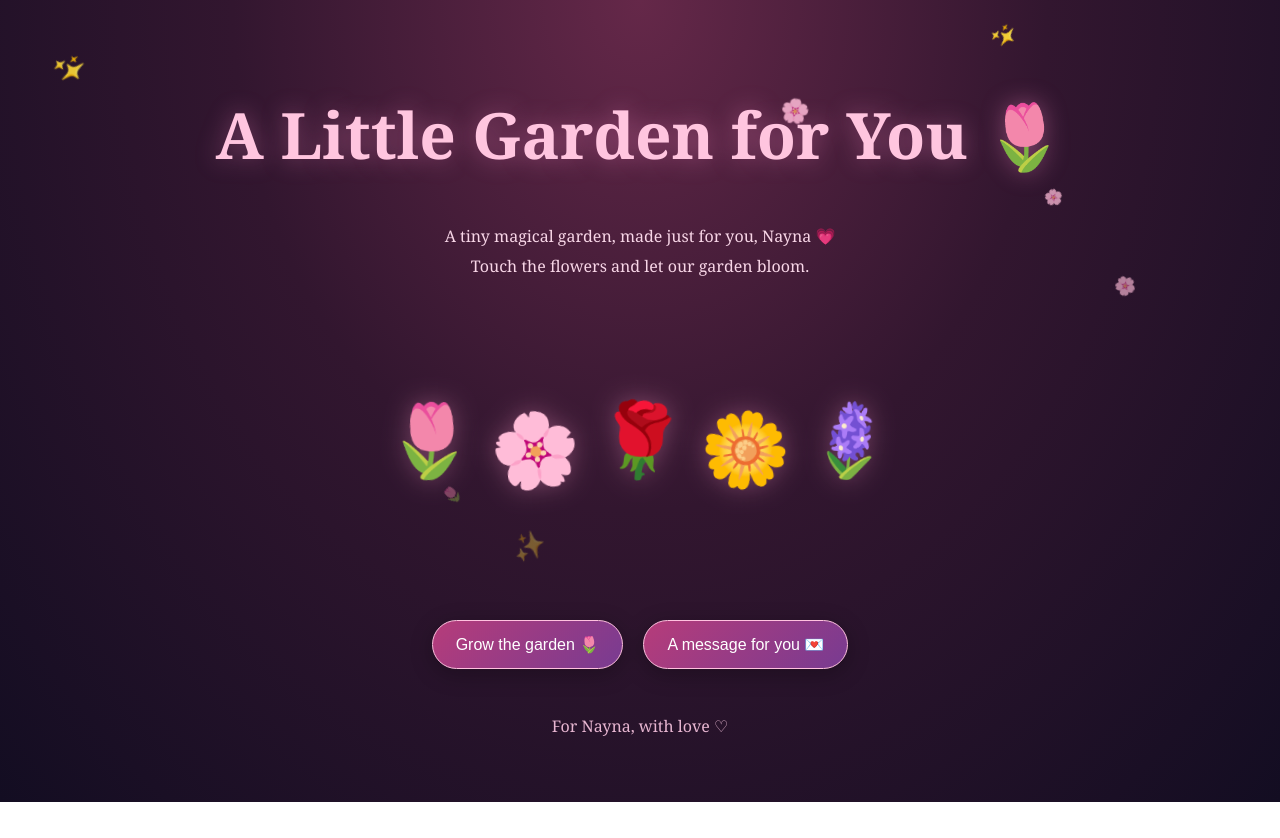
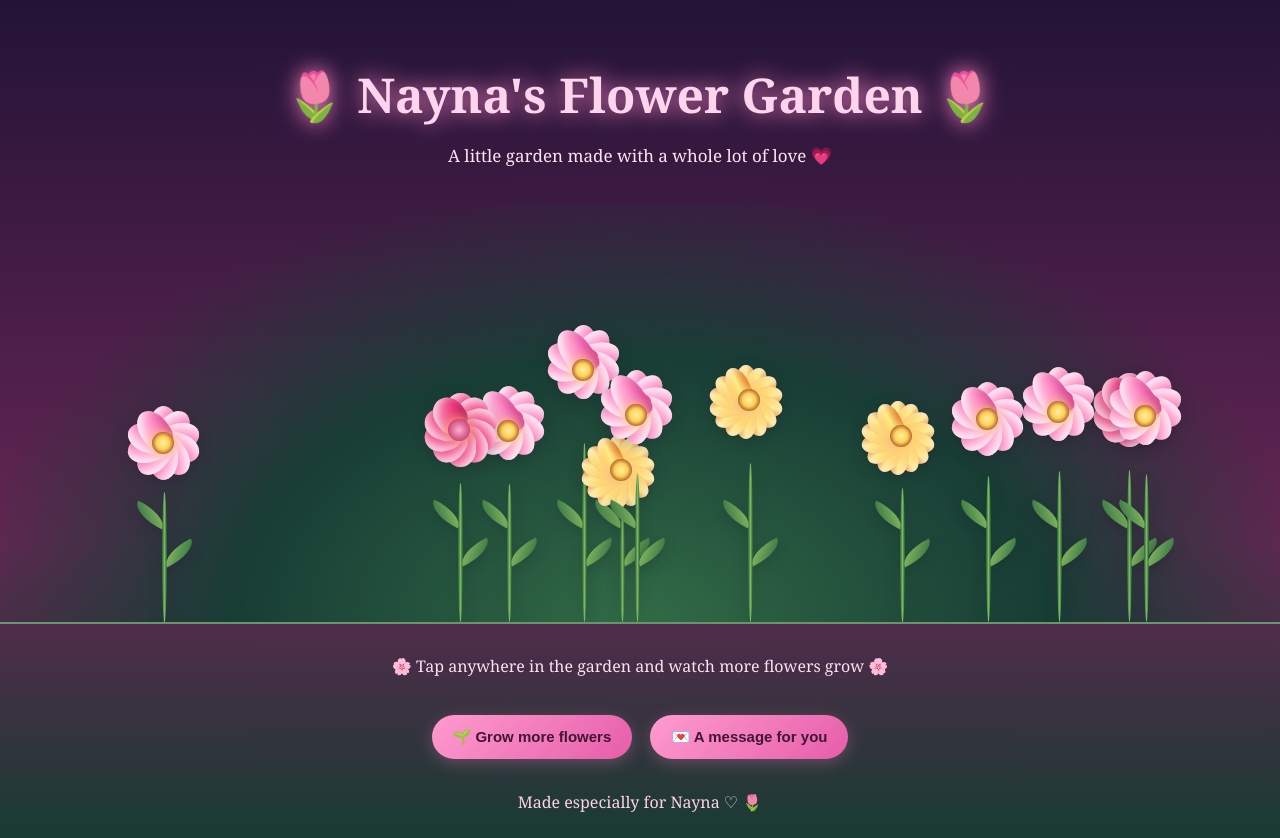
Before and after one commit to divyansh077707-cpu/nayna-flower-garden, a plain HTML site: page index.html in a window 1280 px wide. Before the commit the page ends 802 px from the top, so only its background shows below. Drawn offline with Linux system fonts and the light colour scheme.

Commit message:
Update index.html

```diff
--- a/index.html
+++ b/index.html
@@ -4,94 +4,288 @@
 <head>
 <meta charset="UTF-8">
 <meta name="viewport" content="width=device-width, initial-scale=1.0">
-<title>A Little Garden for Nayna 🌷</title>
+<title>Nayna's Flower Garden 🌷</title>
+
 <style>
-*{box-sizing:border-box}
-body{
- margin:0;min-height:100vh;overflow-x:hidden;
- font-family:Georgia,serif;color:#fff0f6;text-align:center;
- background:radial-gradient(ellipse at top,#652849 0%,#32162f 45%,#130d22 100%);
+* { box-sizing: border-box; }
+
+body {
+  margin: 0;
+  min-height: 100vh;
+  font-family: Georgia, serif;
+  color: #fff8fc;
+  text-align: center;
+  background: linear-gradient(#241337, #642653 65%, #183c32);
+  overflow-x: hidden;
 }
-main{position:relative;z-index:2;padding:48px 18px 65px}
-h1{font-size:clamp(2.3rem,8vw,4rem);color:#ffc5df;text-shadow:0 0 25px #ff8fca66}
-.subtitle{line-height:1.9;color:#f8d6e7}
-#garden{
- max-width:750px;min-height:280px;margin:25px auto;
- display:flex;flex-wrap:wrap;align-items:center;justify-content:center;gap:15px;
+
+header { padding: 30px 15px 10px; }
+
+h1 {
+  font-size: clamp(30px, 7vw, 48px);
+  color: #ffd4ed;
+  text-shadow: 0 0 22px #ff8ac8;
+  margin-bottom: 8px;
 }
-.flower{font-size:clamp(2.5rem,8vw,4.5rem);animation:sway 3s ease-in-out infinite;filter:drop-shadow(0 0 12px #ff9aca55)}
-.flower:nth-child(even){animation-delay:-1.2s}
-@keyframes sway{0%,100%{transform:rotate(-9deg) translateY(0)}50%{transform:rotate(9deg) translateY(-13px)}}
-button{
- padding:14px 23px;margin:8px;border:1px solid #ffc1df;border-radius:30px;
- background:linear-gradient(135deg,#b63c7a,#783b91);color:white;
- font-size:1rem;cursor:pointer;box-shadow:0 5px 22px #0004;
+
+.subtitle { color: #ffe5f3; font-size: 17px; }
+
+#garden {
+  position: relative;
+  height: 420px;
+  margin-top: 10px;
+  overflow: hidden;
+  cursor: crosshair;
+  background:
+    radial-gradient(ellipse at 50% 100%, #326b46 0%, #183d35 45%, transparent 75%);
+  border-bottom: 2px solid #66966a;
+  touch-action: manipulation;
 }
-button:hover{filter:brightness(1.15)}
-#letter{
- display:none;max-width:680px;margin:32px auto;padding:27px 23px;
- border:1px solid #f8afd6;border-radius:22px;background:#ffffff0c;
- box-shadow:0 0 35px #f56bab22;font-size:1.08rem;line-height:2;
- overflow-wrap:anywhere;animation:appear .8s ease;
+
+.flower {
+  position: absolute;
+  bottom: 0;
+  width: 76px;
+  height: 230px;
+  transform-origin: bottom center;
+  animation: grow .8s cubic-bezier(.2,.8,.3,1.2) both;
+  pointer-events: none;
+  filter: drop-shadow(0 4px 7px #130c2038);
 }
-#letter p{white-space:pre-wrap}
-@keyframes appear{from{opacity:0;transform:translateY(15px)}to{opacity:1;transform:translateY(0)}}
-.petal{position:fixed;top:-35px;z-index:1;pointer-events:none;animation:fall linear forwards}
-@keyframes fall{to{transform:translateY(110vh) rotate(540deg);opacity:0}}
-footer{color:#e7b6d1;margin-top:38px}
+
+@keyframes grow {
+  from { transform: scale(.05) rotate(-12deg); opacity: 0; }
+  to { transform: scale(1) rotate(0); opacity: 1; }
+}
+
+.stem {
+  position: absolute;
+  width: 5px;
+  height: 155px;
+  bottom: 0;
+  left: 37px;
+  border-radius: 100%;
+  background: linear-gradient(90deg, #28633b, #79b95e, #285638);
+}
+
+.leaf {
+  position: absolute;
+  width: 34px;
+  height: 16px;
+  bottom: 62px;
+  left: 37px;
+  background: linear-gradient(135deg, #9acb69, #23643c);
+  border-radius: 100% 0 100% 0;
+  transform: rotate(-25deg);
+}
+
+.leaf.two {
+  bottom: 100px;
+  left: 8px;
+  transform: scaleX(-1) rotate(-25deg);
+}
+
+.bloom {
+  position: absolute;
+  left: 38px;
+  top: 12px;
+  width: 0;
+  height: 0;
+}
+
+.petal {
+  position: absolute;
+  width: 29px;
+  height: 43px;
+  left: -14px;
+  top: -37px;
+  border-radius: 55% 55% 43% 43%;
+  transform-origin: 50% 37px;
+  background: linear-gradient(110deg, #fff0f8, #ff91c9 50%, #d93891);
+  box-shadow: inset -4px -4px 8px #b82b7438,
+              inset 3px 3px 6px #ffffff8a;
+}
+
+.center {
+  position: absolute;
+  width: 22px;
+  height: 22px;
+  border-radius: 50%;
+  left: -11px;
+  top: -11px;
+  background: radial-gradient(circle, #fff2a6 0%, #ffcf55 42%, #a85a2d 75%);
+  box-shadow: 0 0 12px #ffd66e;
+}
+
+.flower.tulip .petal {
+  width: 29px;
+  height: 49px;
+  top: -45px;
+  border-radius: 80% 80% 30% 30%;
+}
+
+.flower.sunflower .petal {
+  background: linear-gradient(90deg, #ffb52e, #fff08a, #ef8a18);
+  width: 22px;
+  height: 39px;
+  top: -35px;
+  border-radius: 70% 70% 35% 35%;
+}
+
+.flower.rose .petal {
+  background: linear-gradient(120deg, #ffc0d8, #ed397d 60%, #a91550);
+  border-radius: 65% 65% 45% 45%;
+  width: 31px;
+  height: 36px;
+}
+
+.flower.rose .center {
+  background: radial-gradient(circle, #ffb0cf, #b81c59);
+}
+
+.hint {
+  padding: 15px;
+  color: #ffe1f2;
+  font-size: 16px;
+}
+
+button {
+  border: none;
+  border-radius: 30px;
+  padding: 13px 21px;
+  margin: 7px;
+  background: linear-gradient(135deg, #ff9bcf, #e65da9);
+  color: #431535;
+  font-size: 15px;
+  font-weight: bold;
+  cursor: pointer;
+  box-shadow: 0 4px 16px #ff86c544;
+}
+
+button:active { transform: scale(.96); }
+
+#message {
+  display: none;
+  max-width: 650px;
+  margin: 20px auto;
+  padding: 22px;
+  width: 90%;
+  line-height: 1.9;
+  font-size: 17px;
+  background: #ffffff12;
+  border: 1px solid #ffb5db70;
+  border-radius: 20px;
+  box-shadow: 0 0 25px #ff6eb333;
+}
+
+footer { padding: 25px 10px; color: #ffd2e9; }
+
+@media(max-width: 500px) {
+  #garden { height: 360px; }
+  .flower { transform-origin: bottom center; }
+}
 </style>
 </head>
+
 <body>
-<main>
-<h1>A Little Garden for You 🌷</h1>
-<p class="subtitle">A tiny magical garden, made just for you, Nayna 💗<br>Touch the flowers and let our garden bloom.</p>
+<header>
+  <h1>🌷 Nayna's Flower Garden 🌷</h1>
+  <p class="subtitle">A little garden made with a whole lot of love 💗</p>
+</header>
 
-<div id="garden">
-<span class="flower">🌷</span>
-<span class="flower">🌸</span>
-<span class="flower">🌹</span>
-<span class="flower">🌼</span>
-<span class="flower">🪻</span>
+<div id="garden" aria-label="Click anywhere in the garden to grow flowers"></div>
+
+<p class="hint">🌸 Tap anywhere in the garden and watch more flowers grow 🌸</p>
+
+<button onclick="growRandom()">🌱 Grow more flowers</button>
+<button onclick="showMessage()">💌 A message for you</button>
+
+<div id="message">
+Every little flower in ts garden is a reminder of how u make my world more beautiful Nayna If I could choose all over again in every lifetime and every version of ts world I would still choose u my sweetheart thank u for being my favourite person, my happiness, and the sweetest part of my days even the smallest moments feel special when they're with u even on calls chats everywhere I may not always find the perfect words what to say but my heart will always u nd ur beauty like kitniiii khubsurat hooo babuuuu
 </div>
 
-<button onclick="growFlowers()">Grow the garden 🌷</button>
-<button onclick="showLetter()">A message for you 💌</button>
+<footer>Made especially for Nayna ♡ 🌷</footer>
 
-<article id="letter">
-<p>Every little flower in ts garden is a reminder of how u make my world more beautiful Nayna If I could choose all over again in every lifetime and every version of ts world I would still choose u my sweetheart thank u for being my favourite person, my happiness, and the sweetest part of my days even the smallest moments feel special when they're with u even on calls chats everywhere I may not always find the perfect words what to say but my heart will always u nd ur beauty like kitniiii khubsurat hooo babuuuu</p>
-</article>
+<script>
+const garden = document.getElementById("garden");
+let flowerCount = 0;
 
-<footer>For Nayna, with love ♡</footer>
-</main>
-<script>
-const garden=document.getElementById('garden');
-const flowers=['🌷','🌸','🌹','🌼','🪻','💐','🌺'];
+function addFlower(x, type) {
+  if (flowerCount >= 90) {
+    flowerCount = 0;
+    garden.innerHTML = "";
+  }
 
-function growFlowers(){
- for(let i=0;i<3;i++){
-  const f=document.createElement('span');
-  f.className='flower';
-  f.textContent=flowers[Math.floor(Math.random()*flowers.length)];
-  f.style.animationDelay=(Math.random()*-2)+'s';
-  garden.appendChild(f);
- }
+  const flower = document.createElement("div");
+  const kinds = ["", "tulip", "rose", "sunflower"];
+  const chosen = type || kinds[Math.floor(Math.random() * kinds.length)];
+
+  flower.className = "flower " + chosen;
+
+  const left = x === undefined
+    ? 4 + Math.random() * 88
+    : Math.max(2, Math.min(92, x / garden.clientWidth * 100));
+
+  const height = 125 + Math.random() * 155;
+  const scale = 0.65 + Math.random() * 0.65;
+
+  flower.style.left = left + "%";
+  flower.style.height = height + "px";
+  flower.style.transform = "scale(" + scale + ")";
+  flower.style.animationDelay = Math.random() * 0.15 + "s";
+
+  const stem = document.createElement("div");
+  stem.className = "stem";
+  stem.style.height = (height * 0.68) + "px";
+
+  const leaf1 = document.createElement("div");
+  leaf1.className = "leaf";
+
+  const leaf2 = document.createElement("div");
+  leaf2.className = "leaf two";
+
+  const bloom = document.createElement("div");
+  bloom.className = "bloom";
+
+  const petalCount = chosen === "sunflower" ? 14 : 10;
+
+  for (let i = 0; i < petalCount; i++) {
+    const petal = document.createElement("div");
+    petal.className = "petal";
+    petal.style.transform = "rotate(" + (i * 360 / petalCount) + "deg)";
+    bloom.appendChild(petal);
+  }
+
+  const center = document.createElement("div");
+  center.className = "center";
+  bloom.appendChild(center);
+
+  flower.append(stem, leaf1, leaf2, bloom);
+  garden.appendChild(flower);
+  flowerCount++;
 }
-function showLetter(){
- const letter=document.getElementById('letter');
- letter.style.display='block';
- letter.scrollIntoView({behavior:'smooth',block:'center'});
+
+garden.addEventListener("click", function(event) {
+  const rect = garden.getBoundingClientRect();
+  const x = event.clientX - rect.left;
+
+  addFlower(x);
+  if (flowerCount < 90) addFlower(x + (Math.random() * 50 - 25));
+});
+
+function growRandom() {
+  for (let i = 0; i < 5; i++) addFlower();
 }
-function makePetal(){
- const p=document.createElement('span');
- p.className='petal';
- p.textContent=['🌸','🌷','💗','✨'][Math.floor(Math.random()*4)];
- p.style.left=Math.random()*100+'vw';
- p.style.fontSize=(14+Math.random()*17)+'px';
- p.style.animationDuration=(6+Math.random()*7)+'s';
- document.body.appendChild(p);
- setTimeout(()=>p.remove(),14000);
+
+function showMessage() {
+  const box = document.getElementById("message");
+  box.style.display = box.style.display === "block" ? "none" : "block";
+  if (box.style.display === "block") {
+    box.scrollIntoView({ behavior: "smooth", block: "center" });
+  }
 }
-setInterval(makePetal,650);
+
+for (let i = 0; i < 12; i++) addFlower();
 </script>
 </body>
 </html>
```
